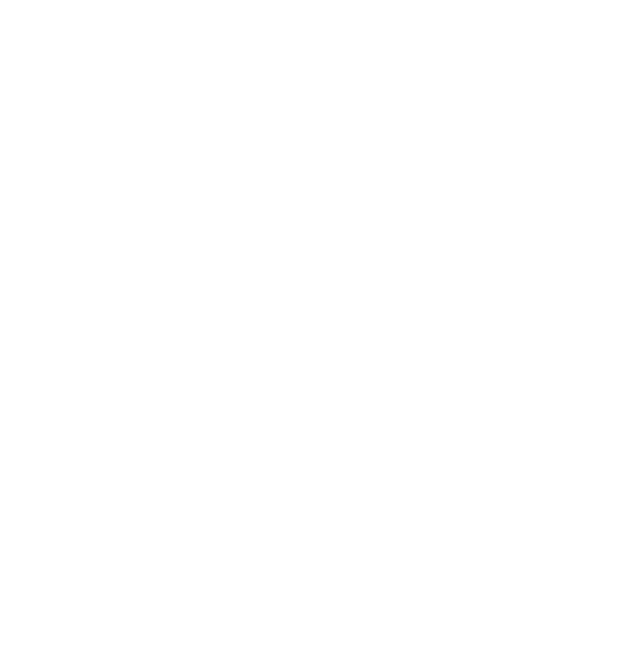
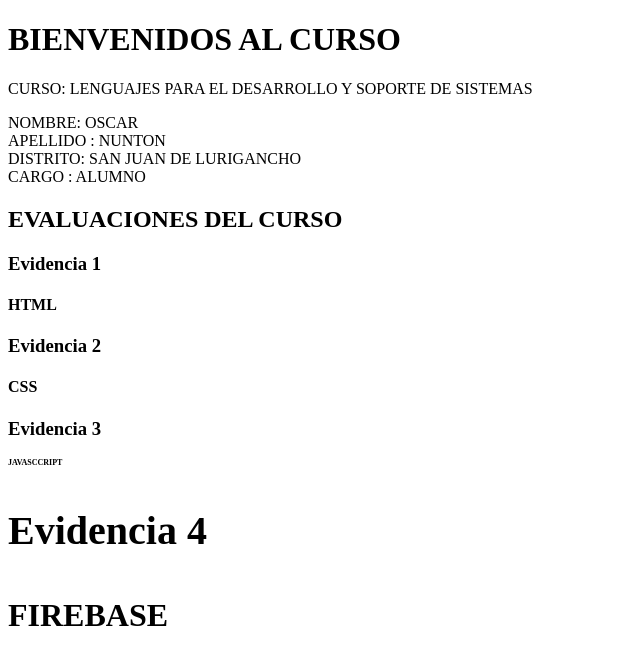
Before and after one commit to oscarenl12-cpu/CERTUS_PROYECTOS, a plain HTML site: page index.html in a window 1280 px wide. Shown: the whole page, without its empty margins (0-640 px from the left). Drawn offline with Linux system fonts and the light colour scheme.

Commit message:
cambio28-08

```diff
--- a/index.html
+++ b/index.html
@@ -6,6 +6,38 @@
     <title>Mi primera pagina web.</title>
 </head>
 <body>
+    <h1>BIENVENIDOS AL CURSO</h1>
+    <p>CURSO: LENGUAJES PARA EL DESARROLLO Y SOPORTE DE SISTEMAS
+    </p> <!--el parrafo coloca un enter automatico-->
+    <P>NOMBRE: OSCAR <br>
+        APELLIDO : NUNTON <br>
+        DISTRITO: SAN JUAN DE LURIGANCHO <br>
+        CARGO : ALUMNO
+    </P>
+    <h2> EVALUACIONES DEL CURSO</h2>
+    <h3> Evidencia 1</h3>
+    <h4> HTML</h4>
+    <h3> Evidencia 2</h3>
+    <h4> CSS</h4>
+    <h3> Evidencia 3</h3>
+    <h4 style="font-size: 50%;"> JAVASCCRIPT</h4> <!--el porcentaje se adapta a las dimenciones del dispositivo-->
+    <h3 style="font-size: 40px;"> Evidencia 4</h3><!--el px muestra el tamaño de las letras en pixeles-->
+    <h4 style="font-size: 2em;"> FIREBASE</h4><!-- el em muestra el tamaño de las letras en millas -->
+
+
+
+
+
+
+
+
+
+
+
+
+
+
+
 
 </body>
 </html>
```
